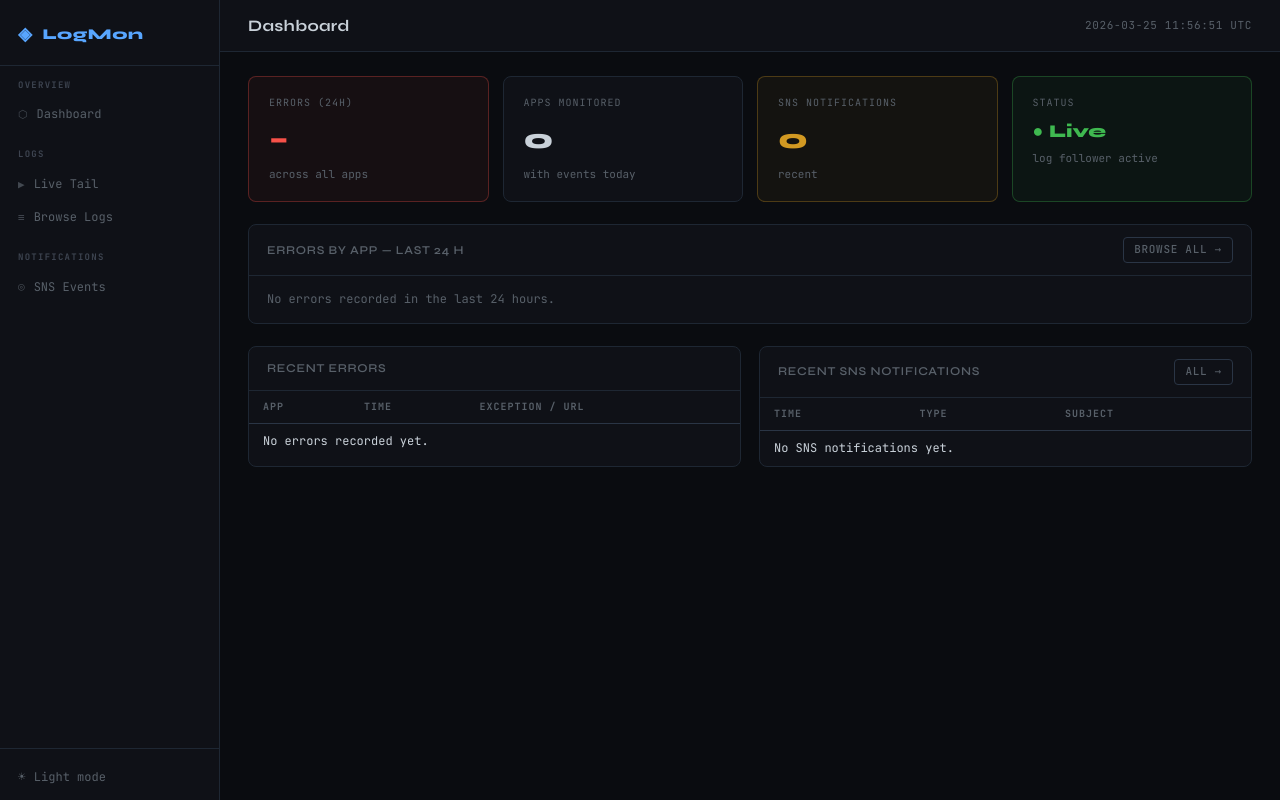
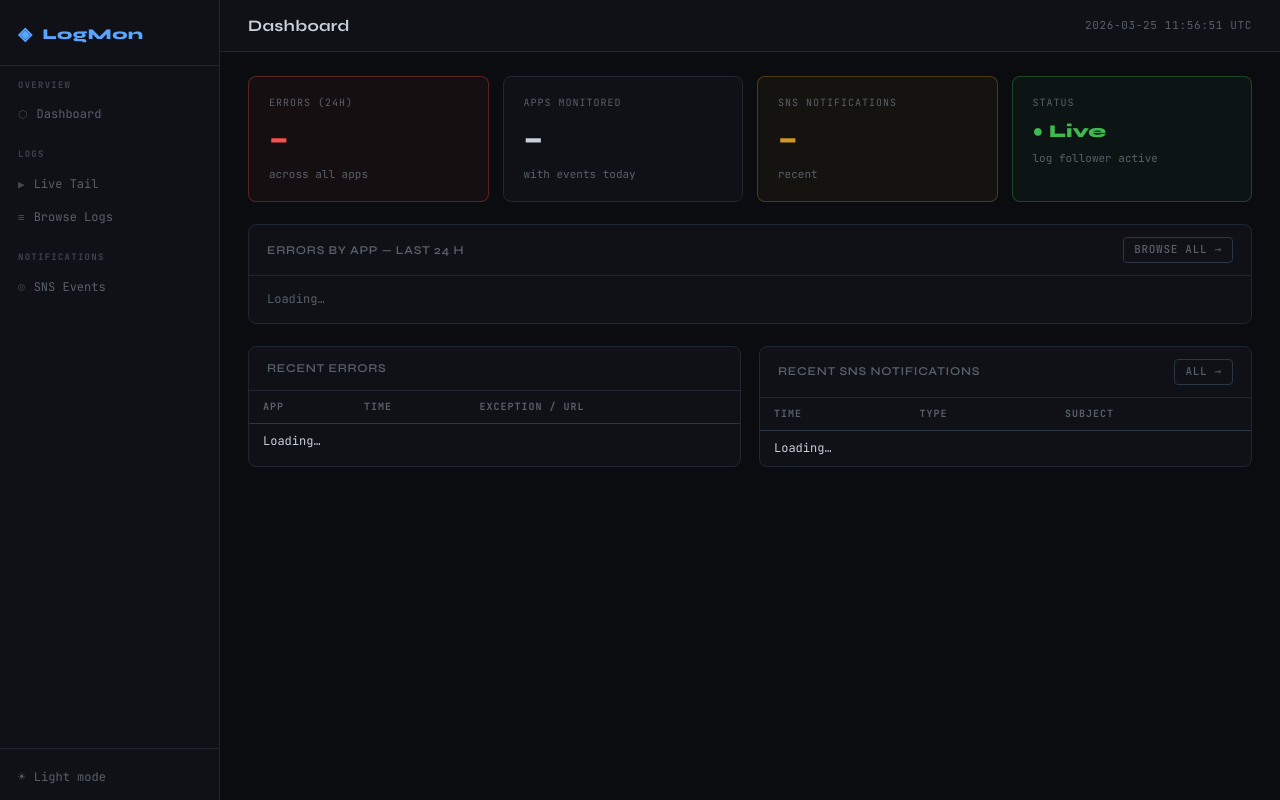
Before and after one commit to louking/logmon, a Python web app: template app/src/logmon/templates/dashboard.jinja2 in a window 1280 px wide. Run offline with Jinja, Linux system fonts and the light colour scheme; the template is opened without the code that fills it, so the values that code supplies are empty.

Commit message:
update dashboard without page reloading

```diff
--- a/app/src/logmon/templates/dashboard.jinja2
+++ b/app/src/logmon/templates/dashboard.jinja2
@@ -1,5 +1,5 @@
 {% extends "base.jinja2" %}
-{% block title %}Dashboard – LogMonitor{% endblock %}
+{% block title %}Dashboard – LogMon{% endblock %}
 {% block page_title %}Dashboard{% endblock %}
 
 {% block content %}
@@ -12,12 +12,12 @@
   </div>
   <div class="stat-tile">
     <div class="stat-label">Apps monitored</div>
-    <div class="stat-value">{{ app_counts | length }}</div>
+    <div class="stat-value" id="stat-apps">–</div>
     <div class="stat-sub">with events today</div>
   </div>
   <div class="stat-tile yellow">
     <div class="stat-label">SNS notifications</div>
-    <div class="stat-value">{{ recent_sns | length }}</div>
+    <div class="stat-value" id="stat-sns">–</div>
     <div class="stat-sub">recent</div>
   </div>
   <div class="stat-tile green">
@@ -34,22 +34,8 @@
       Errors by app — last 24 h
       <a href="{{ url_for('logs.index') }}" class="btn btn-ghost" style="padding:3px 10px;font-size:11px;">Browse all →</a>
     </div>
-    <div class="card-body" style="padding:14px 18px;">
-      {% if app_counts %}
-        {% set max_count = app_counts | map(attribute=1) | max %}
-        {% for app_name, count in app_counts %}
-        <div style="display:flex;align-items:center;gap:12px;margin-bottom:8px;">
-          <div style="width:130px;color:var(--text-muted);font-size:11px;white-space:nowrap;overflow:hidden;text-overflow:ellipsis;">{{ app_name }}</div>
-          <div style="flex:1;background:var(--bg3);border-radius:2px;height:8px;overflow:hidden;">
-            <div style="height:100%;background:var(--red);opacity:0.7;width:{{ (count / max_count * 100) | int }}%;border-radius:2px;"></div>
-          </div>
-          <div style="width:40px;text-align:right;color:var(--red);font-size:12px;">{{ count }}</div>
-          <a href="{{ url_for('logs.app_log', app_name=app_name) }}" style="font-size:11px;">view</a>
-        </div>
-        {% endfor %}
-      {% else %}
-        <div class="text-muted" style="font-size:12px;">No errors recorded in the last 24 hours.</div>
-      {% endif %}
+    <div class="card-body" style="padding:14px 18px;" id="app-error-bars">
+      <div class="text-muted" style="font-size:12px;">Loading…</div>
     </div>
   </div>
 </div>
@@ -66,20 +52,8 @@
           <th>Exception / URL</th>
         </tr>
       </thead>
-      <tbody>
-        {% for e in recent_errors %}
-        <tr>
-          <td><a href="{{ url_for('logs.app_log', app_name=e.app_name) }}">{{ e.app_name }}</a></td>
-          <td class="text-muted" style="white-space:nowrap;">{{ e.occurred_at.strftime('%m-%d %H:%M:%S') }}</td>
-          <td>
-            <a href="{{ url_for('logs.event_detail', app_name=e.app_name, event_id=e.id) }}" class="truncate" style="display:block;max-width:260px;">
-              {{ e.exception_type or e.message or '–' }}
-            </a>
-          </td>
-        </tr>
-        {% else %}
-        <tr><td colspan="3" class="text-muted">No errors recorded yet.</td></tr>
-        {% endfor %}
+      <tbody id="recent-errors-body">
+        <tr><td colspan="3" class="text-muted">Loading…</td></tr>
       </tbody>
     </table>
   </div>
@@ -98,16 +72,8 @@
           <th>Subject</th>
         </tr>
       </thead>
-      <tbody>
-        {% for s in recent_sns %}
-        <tr>
-          <td class="text-muted" style="white-space:nowrap;">{{ s.received_at.strftime('%m-%d %H:%M') }}</td>
-          <td><span class="badge badge-grey">{{ s.notification_type }}</span></td>
-          <td class="truncate">{{ s.subject or '–' }}</td>
-        </tr>
-        {% else %}
-        <tr><td colspan="3" class="text-muted">No SNS notifications yet.</td></tr>
-        {% endfor %}
+      <tbody id="recent-sns-body">
+        <tr><td colspan="3" class="text-muted">Loading…</td></tr>
       </tbody>
     </table>
   </div>
@@ -116,16 +82,99 @@
 
 {% block scripts %}
 <script>
-  // Poll /api/stats every 30s and update the error count tile
+  const LOG_URL   = {{ url_for('logs.app_log', app_name='__APP__') | tojson }};
+  const EVENT_URL = {{ url_for('logs.event_detail', app_name='__APP__', event_id=0) | tojson }};
+
+  function appLogUrl(appName) {
+    return LOG_URL.replace('__APP__', encodeURIComponent(appName));
+  }
+  function eventUrl(appName, eventId) {
+    return EVENT_URL
+      .replace('__APP__', encodeURIComponent(appName))
+      .replace('0', eventId);
+  }
+
+  // ---------------------------------------------------------------- stats + bars
   function refreshStats() {
     fetch('/api/stats')
       .then(r => r.json())
       .then(data => {
-        const total = Object.values(data).reduce((a,b) => a+b, 0);
+        const entries = Object.entries(data);
+        const total = entries.reduce((a, [, v]) => a + v, 0);
         document.getElementById('stat-errors').textContent = total;
+        document.getElementById('stat-apps').textContent  = entries.length;
+
+        const barsEl = document.getElementById('app-error-bars');
+        if (!entries.length) {
+          barsEl.innerHTML = '<div class="text-muted" style="font-size:12px;">No errors recorded in the last 24 hours.</div>';
+          return;
+        }
+        const maxCount = Math.max(...entries.map(([, v]) => v));
+        barsEl.innerHTML = entries.map(([appName, count]) => `
+          <div style="display:flex;align-items:center;gap:12px;margin-bottom:8px;">
+            <div style="width:130px;color:var(--text-muted);font-size:11px;white-space:nowrap;overflow:hidden;text-overflow:ellipsis;">${appName}</div>
+            <div style="flex:1;background:var(--bg3);border-radius:2px;height:8px;overflow:hidden;">
+              <div style="height:100%;background:var(--red);opacity:0.7;width:${Math.round(count/maxCount*100)}%;border-radius:2px;"></div>
+            </div>
+            <div style="width:40px;text-align:right;color:var(--red);font-size:12px;">${count}</div>
+            <a href="${appLogUrl(appName)}" style="font-size:11px;">view</a>
+          </div>`).join('');
       });
   }
-  refreshStats();
-  setInterval(refreshStats, 30000);
+
+  // ---------------------------------------------------------------- recent errors
+  function refreshErrors() {
+    fetch('/api/recent_errors?n=20')
+      .then(r => r.json())
+      .then(events => {
+        const tbody = document.getElementById('recent-errors-body');
+        if (!events.length) {
+          tbody.innerHTML = '<tr><td colspan="3" class="text-muted">No errors recorded yet.</td></tr>';
+          return;
+        }
+        tbody.innerHTML = events.map(e => {
+          const ts   = e.occurred_at ? e.occurred_at.replace('T',' ').slice(0,19) : '–';
+          const label = e.exception_type || e.message || '–';
+          const truncated = label.length > 60 ? label.slice(0,60) + '…' : label;
+          return `<tr>
+            <td><a href="${appLogUrl(e.app_name)}">${e.app_name}</a></td>
+            <td class="text-muted" style="white-space:nowrap;">${ts}</td>
+            <td><a href="${eventUrl(e.app_name, e.id)}" class="truncate" style="display:block;max-width:260px;" title="${label}">${truncated}</a></td>
+          </tr>`;
+        }).join('');
+      });
+  }
+
+  // ---------------------------------------------------------------- recent SNS
+  function refreshSns() {
+    fetch('/api/sns/recent?n=10')
+      .then(r => r.json())
+      .then(items => {
+        const tbody = document.getElementById('recent-sns-body');
+        document.getElementById('stat-sns').textContent = items.length;
+        if (!items.length) {
+          tbody.innerHTML = '<tr><td colspan="3" class="text-muted">No SNS notifications yet.</td></tr>';
+          return;
+        }
+        tbody.innerHTML = items.map(s => {
+          const ts = s.received_at ? s.received_at.replace('T',' ').slice(0,16) : '–';
+          return `<tr>
+            <td class="text-muted" style="white-space:nowrap;">${ts}</td>
+            <td><span class="badge badge-grey">${s.notification_type || ''}</span></td>
+            <td class="truncate">${s.subject || '–'}</td>
+          </tr>`;
+        }).join('');
+      });
+  }
+
+  // ---------------------------------------------------------------- boot + interval
+  function refreshAll() {
+    refreshStats();
+    refreshErrors();
+    refreshSns();
+  }
+
+  refreshAll();
+  setInterval(refreshAll, 30000);
 </script>
 {% endblock %}
```
Also changed, not shown: app/src/logmon/views/dashboard.py (+4 -34 lines).
